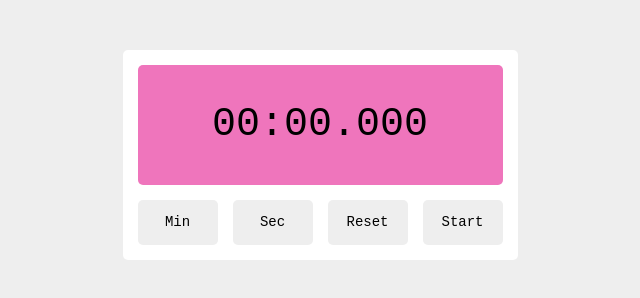
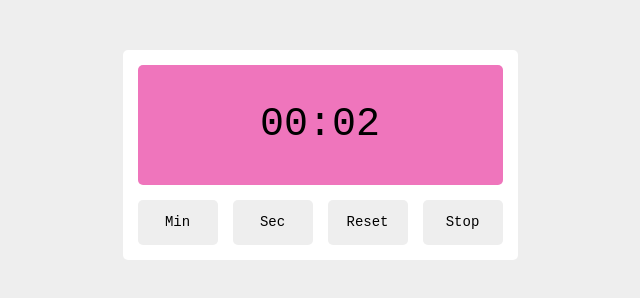
Before and after one commit to cromz22/timer, a plain HTML site: page index.html in a window 1280 px wide. Both pictures are taken after a click on the element "Start". Shown: the whole page, without its empty margins (320-960 px from the left). Drawn offline with Linux system fonts and the light colour scheme.

Commit message:
count up when time is over

```diff
--- a/index.html
+++ b/index.html
@@ -7,7 +7,7 @@
   </head>
   <body>
     <div class="container">
-      <div id="timer" class="grey">00:00.000</div>
+      <div id="timer" class="grey">00:00</div>
       <div class="controls">
         <div id="min">Min</div>
         <div id="sec">Sec</div>
--- a/js/main.js
+++ b/js/main.js
@@ -17,11 +17,9 @@
 	  var d = new Date(t);
 	  var m = d.getMinutes();
 	  var s = d.getSeconds();
-	  var ms = d.getMilliseconds();
 	  m = ('0' + m).slice(-2);
 	  s = ('0' + s).slice(-2);
-	  ms = ('000' + ms).slice(-3);
-	  timer.textContent = m + ':' + s + '.' + ms;
+	  timer.textContent = m + ':' + s;
   }
 
   function countDown() {
@@ -29,17 +27,12 @@
 		  var elapsedTime = Date.now() - startTime;
 		  timeLeft = timeToCountDown - elapsedTime;
 		  if (timeLeft < 0) {
-			  isRunning = false;
-			  start.textContent = 'Start';
-			  clearTimeout(timerId);
-			  timeLeft = 0;
-			  timeToCountDown = 0;
-			  updateTimer(timeLeft);
+			  updateTimer(Math.abs(timeLeft));
         timer.classList.remove("grey");
         timer.classList.add('red');
-			  return;
-		  }
-		  updateTimer(timeLeft);
+		  } else {
+        updateTimer(timeLeft);
+      }
 		  countDown();
 	  }, 10);
   }
```
